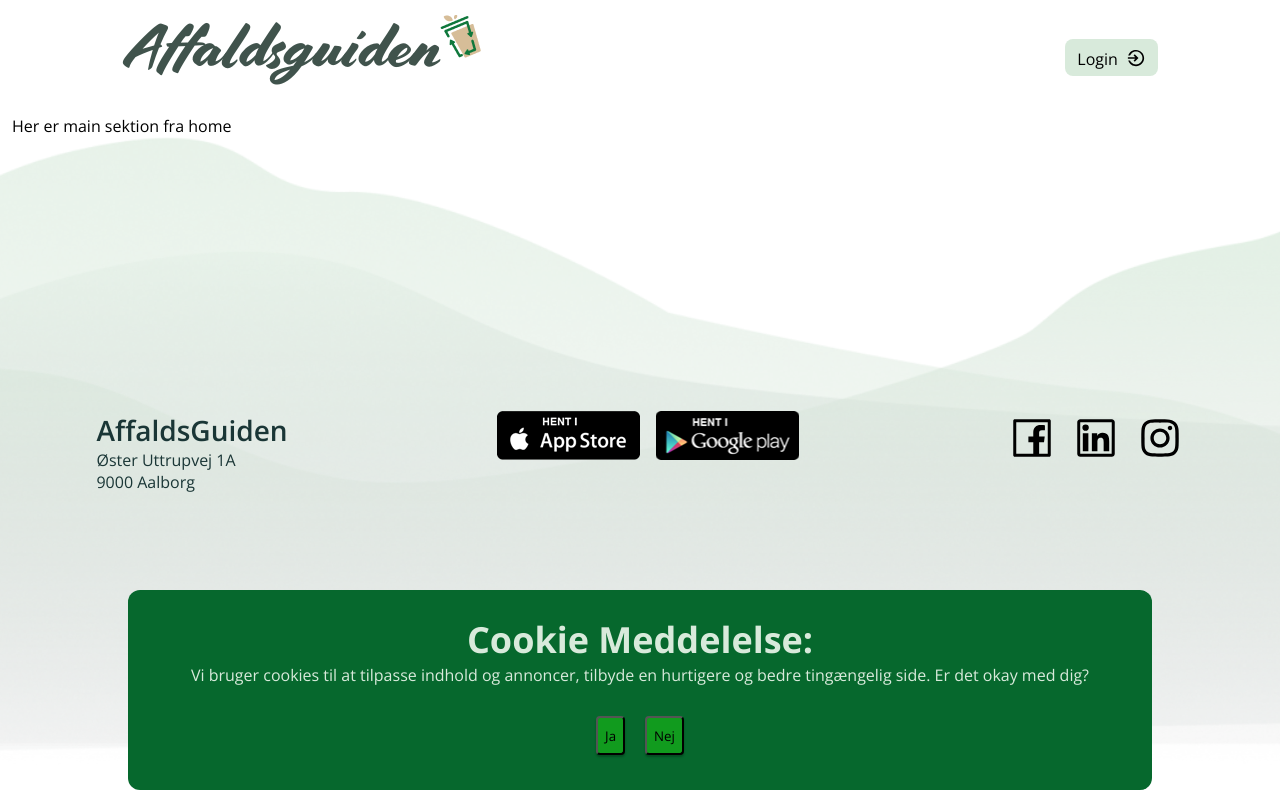
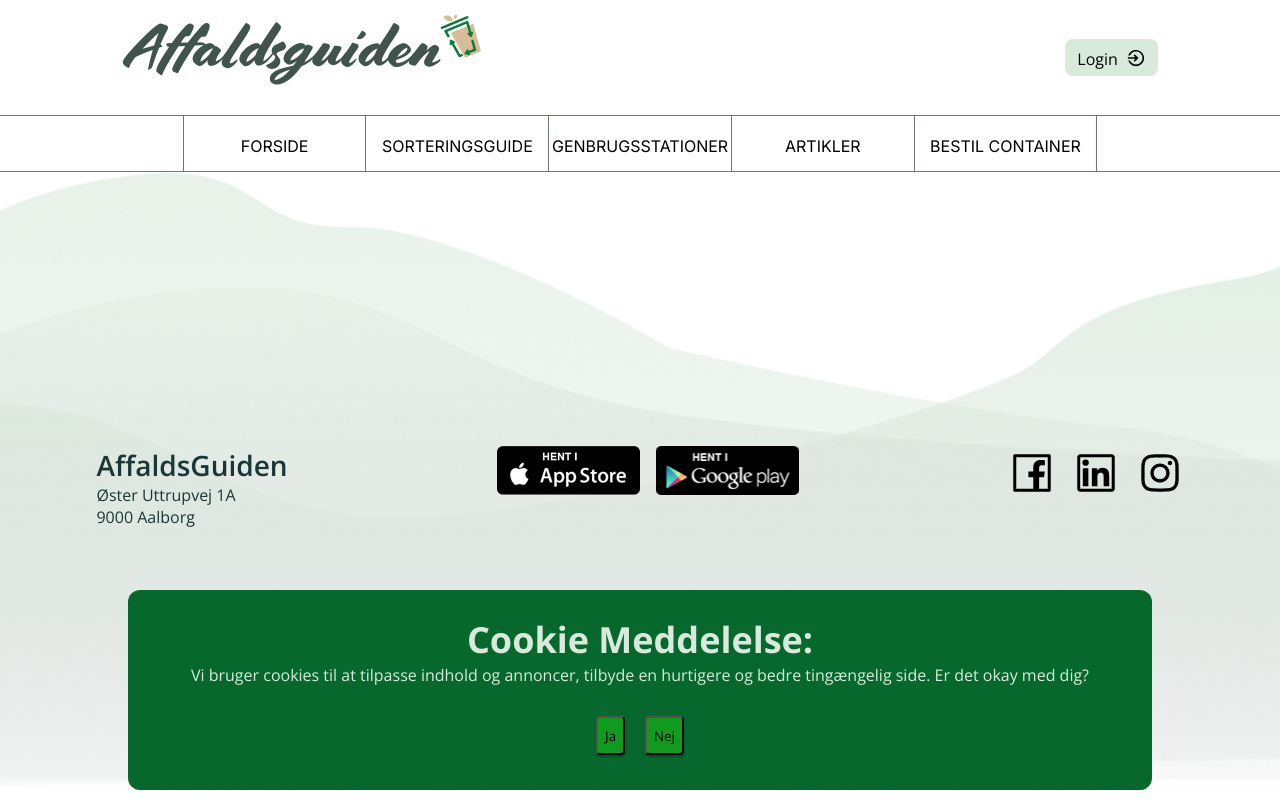
Before and after one commit to Hedemann-Nielsen/Affaldsguiden-test, a React (Vite) app: page / in a window 1280 px wide. Built offline with nearby package versions, Linux system fonts and the light colour scheme.

Commit message:
#9 Navigation er oprettet, virker med router

```diff
--- /dev/null
+++ b/src/Components/Common/Navigation/Navigation.jsx
@@ -0,0 +1,23 @@
+import { NavLink } from "react-router-dom";
+import { MenuData } from "../../Static/MenuData.jsx";
+
+import style from "./Navigation.module.scss";
+
+export default function Navigation() {
+	return (
+		<nav className={style.navigation}>
+			<ul></ul>
+			{MenuData &&
+				MenuData.map((menu) => {
+					return (
+						<ul key={menu.id}>
+							<li>
+								<NavLink to={menu.url}>{menu.title}</NavLink>
+							</li>
+						</ul>
+					);
+				})}
+			<ul></ul>
+		</nav>
+	);
+}
--- /dev/null
+++ b/src/Components/Common/Navigation/Navigation.module.scss
@@ -0,0 +1,78 @@
+@use "../../../Styles//Helpers/variables.scss" as *;
+@import url("https://fonts.googleapis.com/css2?family=Inter:ital,opsz,wght@0,14..32,100..900;1,14..32,100..900&display=swap");
+
+// .navigation {
+// 	display: flex;
+// 	height: 57px;
+// 	ul {
+// 		width: 100%;
+// 		border-bottom: 1px solid;
+// 		border-top: 1px solid;
+// 		border-color: $color-mossGreen;
+
+// 		li {
+// 			list-style: none;
+// 			margin: auto;
+
+// 			a {
+// 				// height: 57px;
+// 				width: fit-content;
+// 				padding: 10px;
+// 				background-color: red;
+// 				font-family: "Inter", sans-serif;
+// 				text-transform: uppercase;
+// 				color: black;
+// 				font-size: 16px;
+// 				line-height: 19.36px;
+// 				text-align: center;
+// 				text-decoration: none;
+// 				border-left: 1px solid;
+// 				border-right: 1px solid;
+// 				border-color: $color-mossGreen;
+// 			}
+// 		}
+// 	}
+// }
+
+.navigation {
+	display: flex;
+	justify-content: space-between;
+	justify-content: center;
+	align-items: center;
+	height: 57px;
+	border-bottom: 1px solid;
+	border-top: 1px solid;
+	border-color: $color-mossGreen;
+	width: 100%;
+
+	ul {
+		width: 100%;
+		text-align: center;
+		justify-content: center;
+		align-items: center;
+		li {
+			padding: 20px 0;
+			height: 57px;
+			list-style: none;
+			border-left: 1px solid;
+			border-color: $color-mossGreen;
+
+			a {
+				font-family: "Inter", sans-serif;
+				text-transform: uppercase;
+				color: black;
+				font-size: 16px;
+				line-height: 19.36px;
+				text-align: center;
+				text-decoration: none;
+			}
+		}
+		&:hover {
+			background-color: $color-kaki;
+		}
+		&:nth-child(6) {
+			border-right: 1px solid;
+			border-color: $color-mossGreen;
+		}
+	}
+}
--- a/src/Components/Layout/Layout.jsx
+++ b/src/Components/Layout/Layout.jsx
@@ -6,6 +6,7 @@ import { Header } from "../Common/Header/Header.jsx";
 // import { MobileSupNavigation } from "../Common/SupNavigation/MobileSupNavigation.jsx";
 import { InnerWrapper } from "../Common/Wrappers/InnerWrapper.jsx";
 import { useResizeHandler } from "../Common/ResizeHandler/ResizeHandler.jsx";
+import Navigation from "../Common/Navigation/Navigation.jsx";
 
 export const Layout = () => {
 	const { width } = useResizeHandler();
@@ -14,11 +15,12 @@ export const Layout = () => {
 	return (
 		<>
 			<Header />
+			<Navigation />
 			{/* tjekker om viduetsstørrelse er under 768px, hvis den er det vises mobil	navigation, hvis den er over vises default subnavigatio  */}
 			{/* {width <= 768 ? <MobileSupNavigation /> : <SupNavigation />} */}
-			<InnerWrapper>
-				<Outlet />
-			</InnerWrapper>
+			{/* <InnerWrapper> */}
+			<Outlet />
+			{/* </InnerWrapper> */}
 			{/* cookie banneret vises kun på siden, hvis der ikke er registreret om cookies må gemmes eller ej i localStorage */}
 			<CookieBanner />
 			<Footer />
--- a/src/Components/Routes/Routes.jsx
+++ b/src/Components/Routes/Routes.jsx
@@ -20,7 +20,8 @@ import { ArtikelDetails } from "../Customers/Artikler/ArtikelDetails.jsx";
 export const routes = createBrowserRouter([
 	{
 		path: "/",
-		element: <Layout />,
+		// Layout er placeret på alle pages i SiThreedotjs, flyttes EventTarget.
+		// element: <Layout />,
 		children: [
 			{
 				index: true,
--- /dev/null
+++ b/src/Components/Static/MenuData.jsx
@@ -0,0 +1,27 @@
+export const MenuData = [
+	{
+		id: 1,
+		title: "forside",
+		url: "/home",
+	},
+	{
+		id: 2,
+		title: "sorteringsguide",
+		url: `/sortering`,
+	},
+	{
+		id: 3,
+		title: "genbrugsstationer",
+		url: "/genbrugsstationer",
+	},
+	{
+		id: 4,
+		title: "artikler",
+		url: "/artikler",
+	},
+	{
+		id: 5,
+		title: "bestil container",
+		url: "/bestil",
+	},
+];
--- a/src/Pages/HomePage.jsx
+++ b/src/Pages/HomePage.jsx
@@ -1,12 +1,13 @@
 // import { Layout } from "../Components/Layout/Layout";
 import { PageWrapper } from "../Components/Common/Wrappers/PageWrapper";
 import { Home } from "../Components/Customers/Home/Home";
+import { Layout } from "../Components/Layout/Layout";
 
 export const HomePage = () => {
 	return (
 		<>
 			<PageWrapper title={"Home"}>
-				<Home />
+				<Layout />
 			</PageWrapper>
 		</>
 	);
```
